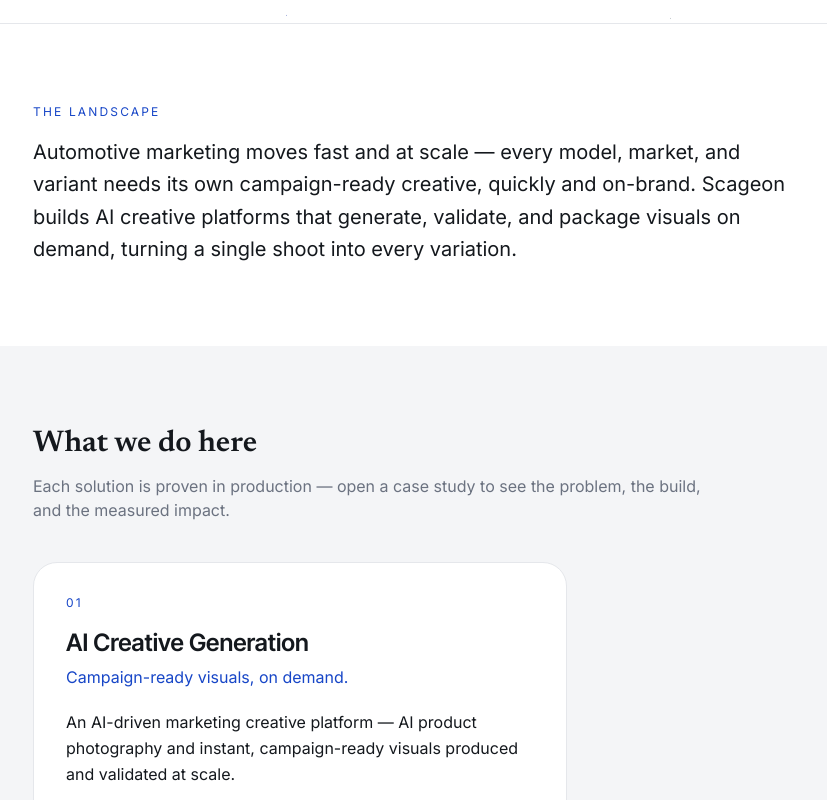
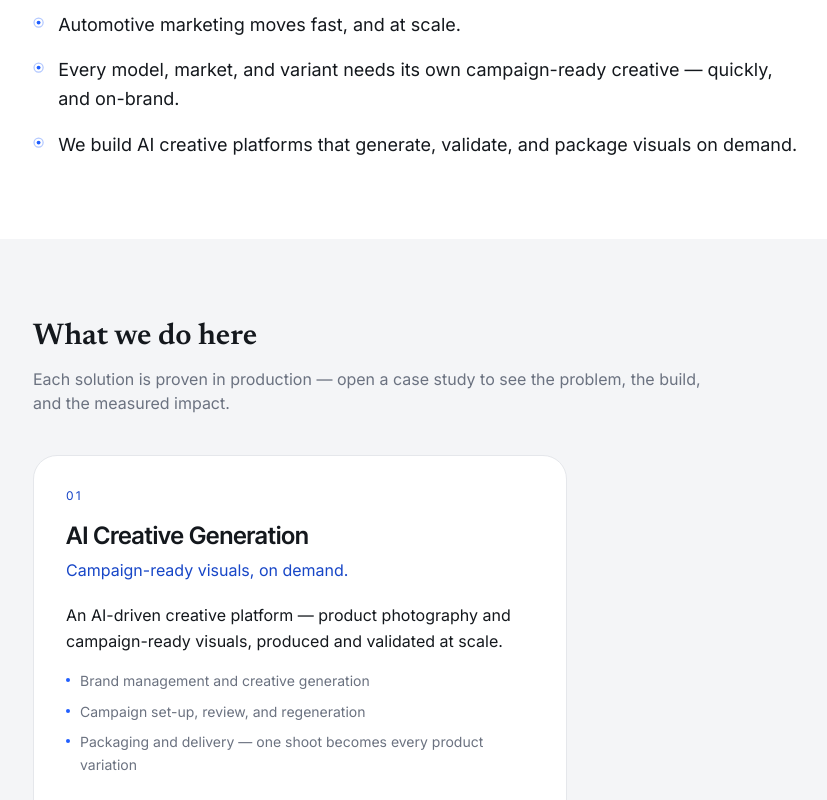
Before and after one commit to svinod-scageon/scageon-website, a Next.js app: page /industries/automotive in a window 1280 px wide. Shown: the part 520-1320 px from the top of the page, without its empty margins (63-890 px from the left). Built offline with nearby package versions, Linux system fonts and the light colour scheme.

Commit message:
Change content of Industries page.

```diff
--- a/src/app/industries/[slug]/page.tsx
+++ b/src/app/industries/[slug]/page.tsx
@@ -60,9 +60,14 @@
             <h2 className="font-mono text-xs uppercase tracking-[0.18em] text-accent-strong">
               The landscape
             </h2>
-            <p className="mt-4 text-lg leading-relaxed text-text sm:text-xl">
-              {ind.landscape}
-            </p>
+            <ul className="mt-6 space-y-4">
+              {ind.landscape.map((point) => (
+                <li key={point} className="flex items-start gap-3.5">
+                  <BulletMark className="text-accent" />
+                  <p className="text-lg leading-relaxed text-text">{point}</p>
+                </li>
+              ))}
+            </ul>
           </Reveal>
         </Container>
       </section>
--- a/src/app/industries/page.tsx
+++ b/src/app/industries/page.tsx
@@ -12,7 +12,7 @@
 export const metadata: Metadata = {
   title: "Industries",
   description:
-    "How Scageon builds AI and data platforms for compliance-critical, mission-critical industries — Healthcare, Banking & Finance, and more.",
+    "How Scageon builds AI and data platforms for compliance-critical industries — Healthcare, Banking & Finance, Retail, Automotive, Media & Entertainment, and OTT.",
 };
 
 export default function IndustriesPage() {
@@ -20,8 +20,8 @@
     <>
       <PageHero
         eyebrow="Industries"
-        title="Built for the industries that can't afford to get it wrong."
-        sub="Compliance-critical, mission-critical, real-time. Explore how we work in each."
+        title="Six industries. Production systems in each."
+        sub="From hospital command centers to core banking migrations — the work, the outcomes, and the case studies behind each."
         crumbs={[{ label: "Home", href: "/" }, { label: "Industries" }]}
       />
 
--- a/src/components/sections/SolutionCard.tsx
+++ b/src/components/sections/SolutionCard.tsx
@@ -79,8 +79,21 @@
       {!solution.comingSoon && (
         <div className="mt-5 flex-1 space-y-4">
           <p className="leading-relaxed text-text">{solution.whatItIs}</p>
-          {solution.delivers && (
-            <p className="text-sm leading-relaxed text-muted">{solution.delivers}</p>
+          {solution.delivers.length > 0 && (
+            <ul className="space-y-2">
+              {solution.delivers.map((d) => (
+                <li
+                  key={d}
+                  className="flex gap-2.5 text-sm leading-relaxed text-muted"
+                >
+                  <span
+                    aria-hidden
+                    className="mt-2 h-1 w-1 shrink-0 rounded-full bg-accent"
+                  />
+                  {d}
+                </li>
+              ))}
+            </ul>
           )}
         </div>
       )}
--- a/src/content/industries.ts
+++ b/src/content/industries.ts
@@ -1,37 +1,44 @@
 import type { Industry } from "./types";
 
 /**
- * v1 publishes Healthcare + Banking & Finance. The other four are registered
- * (so nav/overview can show them as "coming soon") but not yet published.
- * Adding content later = flip `published: true` and fill the fields.
+ * All six industries are published. Adding another = append its object;
+ * the overview grid and detail page render automatically.
  */
 export const industries: Industry[] = [
   {
     slug: "healthcare",
     name: "Healthcare",
     eyebrow: "Healthcare",
-    headline:
-      "We build production-grade AI and SaaS for healthcare — from hospital command centers to intelligent workforce planning and remote patient monitoring.",
-    sub: "Engineered for compliance-critical care environments, our platforms turn scattered hospital data into real-time, actionable decisions.",
-    landscape:
-      "Healthcare runs on data scattered across systems, under relentless staffing pressure, and bound by strict compliance. Decisions that shape patient care and capacity are still made manually or reactively. Scageon turns that fragmented data into real-time, compliant decision support — built with governance from day one — so hospitals move faster without compromising safety.",
+    headline: "Real-time intelligence for hospital operations.",
+    sub: "Command centers, workforce planning, and remote patient monitoring — built for compliance-critical care environments.",
+    landscape: [
+      "Healthcare runs on data scattered across systems, under relentless staffing pressure, and bound by strict compliance.",
+      "Decisions that shape patient care and capacity are still made manually, or reactively.",
+      "We turn that fragmented data into real-time, compliant decision support — governed from day one, so hospitals move faster without trading away safety.",
+    ],
     solutions: [
       {
         title: "Hospital Command Center",
         tagline: "One real-time view of every operation.",
         whatItIs:
           "An integrated digital platform that consolidates hospital operations into a single, real-time operational view.",
-        delivers:
-          "Comprehensive operational intelligence — capacity planning, resource optimization, and predictive analytics — enabling institutions to reduce delays, enhance patient outcomes, and achieve greater efficiency across operations.",
+        delivers: [
+          "Capacity planning and resource optimization",
+          "Predictive analytics for proactive decisions",
+          "Fewer delays, better patient outcomes, and greater efficiency across operations",
+        ],
         caseStudySlug: "hospital-command-center",
       },
       {
         title: "Nurse Roster Planning",
         tagline: "The right staff, at the right time.",
         whatItIs:
-          "An intelligent planning platform that helps hospitals build, balance, approve, and publish nurse rosters with speed, accuracy, and confidence.",
-        delivers:
-          "Automated shift scheduling, staff and leave management, request handling, and real-time reporting — cutting administrative workload, ensuring safe and compliant staffing levels, and giving care teams more time to focus on patients.",
+          "An intelligent planning platform for building, balancing, approving, and publishing nurse rosters.",
+        delivers: [
+          "Automated shift scheduling, staff and leave management",
+          "Request handling and real-time reporting",
+          "Safe, compliant staffing levels with far less administrative load",
+        ],
         caseStudySlug: "nurse-roster-planning",
       },
       {
@@ -39,8 +46,12 @@
         tagline: "Continuous care beyond hospital walls.",
         whatItIs:
           "A clinical operations platform for delivering acute-level hospital care in patients' homes — managing the full episode from referral and eligibility to remote monitoring and discharge.",
-        delivers:
-          "Structured intake, physician review with documented rationale, a 4-section home-eligibility assessment, remote vital-signs monitoring, video consults, and home-visit logistics — governed end to end and built for KSA (MOH / CBAHI) compliance.",
+        delivers: [
+          "Structured intake and physician review with documented rationale",
+          "Four-section home-eligibility assessment",
+          "Remote vital-signs monitoring, video consults, and home-visit logistics",
+          "Governed end to end, built for KSA (MOH / CBAHI) compliance",
+        ],
         caseStudySlug: "hospital-at-home",
       },
     ],
@@ -59,19 +70,25 @@
     slug: "banking-finance",
     name: "Banking & Finance",
     eyebrow: "Banking & Finance",
-    headline:
-      "We build production-grade platforms for banking and finance — from zero-downtime core migrations to governed back-office control and self-serve customer messaging.",
-    sub: "Engineered for regulated, mission-critical environments where security, auditability, and uptime can't slip.",
-    landscape:
-      "Banking runs on legacy core systems, fragmented access control, and unforgiving regulatory and audit demands — where a single change can mean downtime, data loss, or a compliance gap. Scageon modernizes core platforms and back-office operations with zero-downtime migration, end-to-end auditability, and security built into every release — so banks move faster without putting live operations at risk.",
+    headline: "Modernize the core — without the downtime.",
+    sub: "Core migrations, governed back-office control, and self-serve customer messaging — where security, auditability, and uptime can't slip.",
+    landscape: [
+      "Banking runs on legacy cores, fragmented access control, and unforgiving regulatory and audit demands.",
+      "A single change can mean downtime, data loss, or a compliance gap.",
+      "We modernize core platforms and back-office operations with zero-downtime migration, end-to-end auditability, and security built into every release.",
+    ],
     solutions: [
       {
         title: "Core Banking Modernization",
         tagline: "Migrate without the downtime.",
         whatItIs:
           "A legacy-to-modern platform migration that lets old and new core systems run side by side, with no disruption to live banking operations.",
-        delivers:
-          "Automatic system routing, instant customer-status lookup, built-in backup and safety checks, and continuous security scanning before every release — a faster, more flexible core with zero data loss.",
+        delivers: [
+          "Automatic system routing and instant customer-status lookup",
+          "Built-in backup and safety checks",
+          "Continuous security scanning before every release",
+          "A faster, more flexible core — with zero data loss",
+        ],
         caseStudySlug: "core-banking-modernization",
       },
       {
@@ -79,8 +96,12 @@
         tagline: "One governed surface for privileged operations.",
         whatItIs:
           "A centralized back-office portal that unifies access, control, and audit across sensitive banking APIs and configuration.",
-        delivers:
-          "Federated single sign-on across two identity providers, three-layer security, an append-only audit log of every privileged action, and end-to-end request tracing.",
+        delivers: [
+          "Federated single sign-on across two identity providers",
+          "Three-layer security model",
+          "Append-only audit log of every privileged action",
+          "End-to-end request tracing",
+        ],
         caseStudySlug: "back-office-control-audit",
       },
       {
@@ -88,8 +109,12 @@
         tagline: "Business-owned notifications, safely.",
         whatItIs:
           "A no-code template and routing engine that lets business teams author and publish customer Email/SMS alerts without engineering.",
-        delivers:
-          "A two-step template manager, one config that fans out to multiple parties and channels, field masking for sensitive data, and payload-validated live preview — so broken mappings are caught before any customer sees them.",
+        delivers: [
+          "Two-step template manager owned by business teams",
+          "One config that fans out to multiple parties and channels",
+          "Field masking for sensitive data",
+          "Payload-validated live preview, so broken mappings never reach a customer",
+        ],
         caseStudySlug: "self-serve-customer-alerts",
       },
     ],
@@ -107,19 +132,24 @@
     slug: "retail",
     name: "Retail",
     eyebrow: "Retail",
-    headline:
-      "We build real-time intelligence for retail — fusing point-of-sale, in-store vision, and product journeys into one operational view.",
-    sub: "Multi-agent AI that works like a virtual store-management team — so every zone, queue, and shelf becomes a decision.",
-    landscape:
-      "Retail runs on data that rarely connects — the POS knows what sold, the cameras see what happened, but the two never meet. Scageon fuses transactions, live store vision, and product journeys into one real-time operational view, so teams act on what's converting (or not) while it's still happening.",
+    headline: "See what converts, while it's still happening.",
+    sub: "Point-of-sale, in-store vision, and product journeys fused into one live operational view.",
+    landscape: [
+      "Retail runs on data that rarely connects.",
+      "The POS knows what sold and the cameras see what happened — but the two never meet.",
+      "We fuse transactions, live store vision, and product journeys into one real-time view, so teams act while it still matters.",
+    ],
     solutions: [
       {
         title: "Real-Time Store Intelligence",
         tagline: "See what converts, as it happens.",
         whatItIs:
           "A real-time platform that fuses POS transactions, in-store camera frames, and a store/zone/product journey graph into one operational dashboard.",
-        delivers:
-          "A multi-agent AI system that operates as a virtual store-management team — correlating foot traffic to revenue at the zone level, and surfacing stock-outs and queue build-up as they happen.",
+        delivers: [
+          "A multi-agent AI system that works as a virtual store-management team",
+          "Foot traffic correlated to revenue at zone level",
+          "Stock-outs and queue build-up surfaced as they happen",
+        ],
         caseStudySlug: "retail-store-intelligence",
       },
     ],
@@ -137,19 +167,24 @@
     slug: "automotive",
     name: "Automotive",
     eyebrow: "Automotive",
-    headline:
-      "We build AI creative platforms for automotive — generating, validating, and packaging campaign-ready visuals at scale.",
-    sub: "One shoot, every variation — on-brand, compliant, and on demand.",
-    landscape:
-      "Automotive marketing moves fast and at scale — every model, market, and variant needs its own campaign-ready creative, quickly and on-brand. Scageon builds AI creative platforms that generate, validate, and package visuals on demand, turning a single shoot into every variation.",
+    headline: "One shoot. Every variation.",
+    sub: "AI creative generation that turns a single shoot into campaign-ready visuals at scale — on-brand and compliant.",
+    landscape: [
+      "Automotive marketing moves fast, and at scale.",
+      "Every model, market, and variant needs its own campaign-ready creative — quickly, and on-brand.",
+      "We build AI creative platforms that generate, validate, and package visuals on demand.",
+    ],
     solutions: [
       {
         title: "AI Creative Generation",
         tagline: "Campaign-ready visuals, on demand.",
         whatItIs:
-          "An AI-driven marketing creative platform — AI product photography and instant, campaign-ready visuals produced and validated at scale.",
-        delivers:
-          "Brand management, creative generation, campaign set-up, review and regeneration, and packaging and delivery — turning a single shoot into every product variation.",
+          "An AI-driven creative platform — product photography and campaign-ready visuals, produced and validated at scale.",
+        delivers: [
+          "Brand management and creative generation",
+          "Campaign set-up, review, and regeneration",
+          "Packaging and delivery — one shoot becomes every product variation",
+        ],
         caseStudySlug: "ai-creative-generation",
       },
     ],
@@ -167,19 +202,24 @@
     slug: "media-entertainment",
     name: "Media & Entertainment",
     eyebrow: "Media & Entertainment",
-    headline:
-      "We build AI for media & entertainment — from automated audio-video QC to privacy-safe, multi-party data collaboration.",
-    sub: "Ship faster and activate audience data without compromising quality, privacy, or compliance.",
-    landscape:
-      "Media runs on volume and trust — thousands of assets to quality-check and sensitive audience data to activate, all under tight compliance. Scageon automates media QC and builds privacy-safe data collaboration, so teams ship faster without risking quality or privacy.",
+    headline: "Ship faster, without risking quality or privacy.",
+    sub: "Automated audio-video QC and privacy-safe data collaboration, built for high-volume media operations.",
+    landscape: [
+      "Media runs on volume and trust.",
+      "Thousands of assets to quality-check, and sensitive audience data to activate — all under tight compliance.",
+      "We automate media QC and build privacy-safe data collaboration, so teams ship faster without risking either.",
+    ],
     solutions: [
       {
         title: "AI Media Quality Control",
         tagline: "Automated audio-video validation.",
         whatItIs:
           "An AI system that automates video quality control — detecting anomalies across language, visuals, and audio, with timestamp-based reports.",
-        delivers:
-          "Linguistic analysis, visual inspection, audio evaluation, and timestamp-based anomaly reports — cutting QC cycle time and lifting compliance accuracy.",
+        delivers: [
+          "Linguistic analysis, visual inspection, and audio evaluation",
+          "Timestamp-based anomaly reports",
+          "Shorter QC cycles and higher compliance accuracy",
+        ],
         caseStudySlug: "ai-media-qc",
       },
       {
@@ -187,8 +227,11 @@
         tagline: "Share data without exposing it.",
         whatItIs:
           "A data collaboration platform overcoming native Snowflake limits — secure, privacy-safe, multi-party data sharing for advertising and media.",
-        delivers:
-          "Secure sharing across advertisers, agencies, and data partners, multi-provider enrichment, automated workflows, and DSP activation — GDPR/CCPA compliant by design.",
+        delivers: [
+          "Secure sharing across advertisers, agencies, and data partners",
+          "Multi-provider enrichment and automated workflows",
+          "DSP activation, GDPR/CCPA compliant by design",
+        ],
         caseStudySlug: "privacy-safe-data-collaboration",
       },
     ],
@@ -206,19 +249,24 @@
     slug: "ott-streaming",
     name: "OTT / Streaming",
     eyebrow: "OTT / Streaming",
-    headline:
-      "We build subscriber and revenue intelligence for streaming — unifying subscription, payment, and viewing data into one source of truth.",
-    sub: "From fragmented events to clear revenue health, churn signals, and audience stickiness.",
-    landscape:
-      "Streaming lives and dies by subscribers — yet subscription, payment, and viewing data are almost always fragmented across systems. Scageon unifies them into a single source of truth, turning scattered events into clear revenue and retention intelligence.",
+    headline: "One source of truth for every subscriber.",
+    sub: "Subscription, payment, and viewing data unified into clear revenue and retention intelligence.",
+    landscape: [
+      "Streaming lives and dies by subscribers.",
+      "Yet subscription, payment, and viewing data sit fragmented across systems.",
+      "We unify them into a single source of truth — turning scattered events into clear revenue and retention intelligence.",
+    ],
     solutions: [
       {
         title: "Subscriber & Revenue Intelligence",
         tagline: "One source of truth for subscribers.",
         whatItIs:
           "An end-to-end analytics pipeline and multi-dashboard reporting system unifying fragmented subscription, payment, and viewing data.",
-        delivers:
-          "An automated MongoDB→BigQuery pipeline, a verified identity bridge from anonymous events to paid subscribers, and a 5-bucket dashboard covering revenue, mandates, engagement, stickiness, and frequency.",
+        delivers: [
+          "Automated MongoDB → BigQuery pipeline",
+          "Verified identity bridge from anonymous events to paid subscribers",
+          "Five-bucket dashboard: revenue, mandates, engagement, stickiness, frequency",
+        ],
         caseStudySlug: "subscriber-revenue-intelligence",
       },
     ],
--- a/src/content/types.ts
+++ b/src/content/types.ts
@@ -17,7 +17,7 @@
   title: string;
   tagline: string;
   whatItIs: string;
-  delivers: string;
+  delivers: string[]; // scannable bullets, not prose
   caseStudySlug?: string; // "View case study →"
   comingSoon?: boolean;
 };
@@ -33,7 +33,7 @@
   eyebrow: string;
   headline: string;
   sub: string;
-  landscape: string;
+  landscape: string[]; // scannable bullets, not prose
   solutions: Solution[];
   outcomes: Outcome[];
   relatedServices: string[];
```
Also changed, not shown: 1 other file (tests, documents, lock files or other folders).
